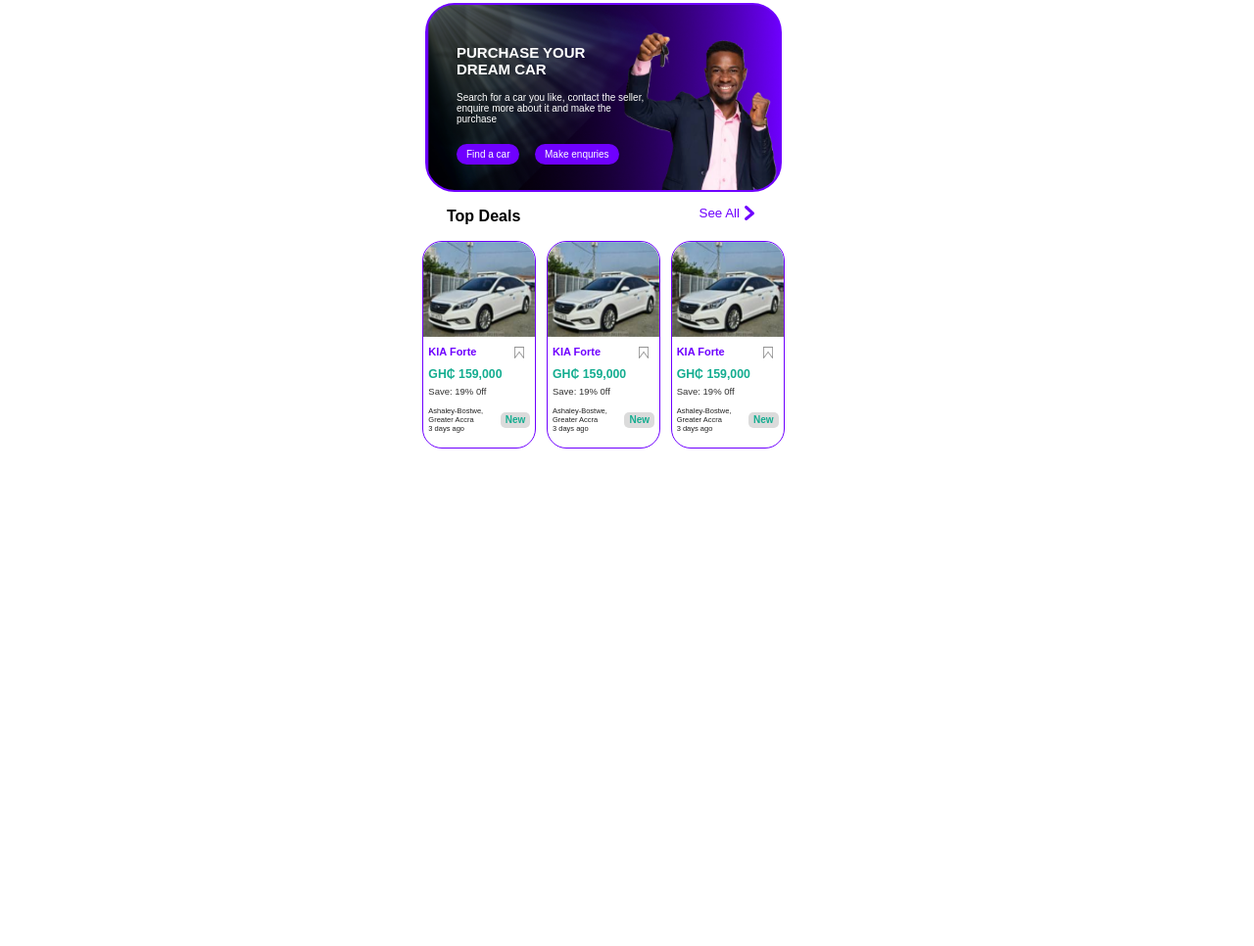
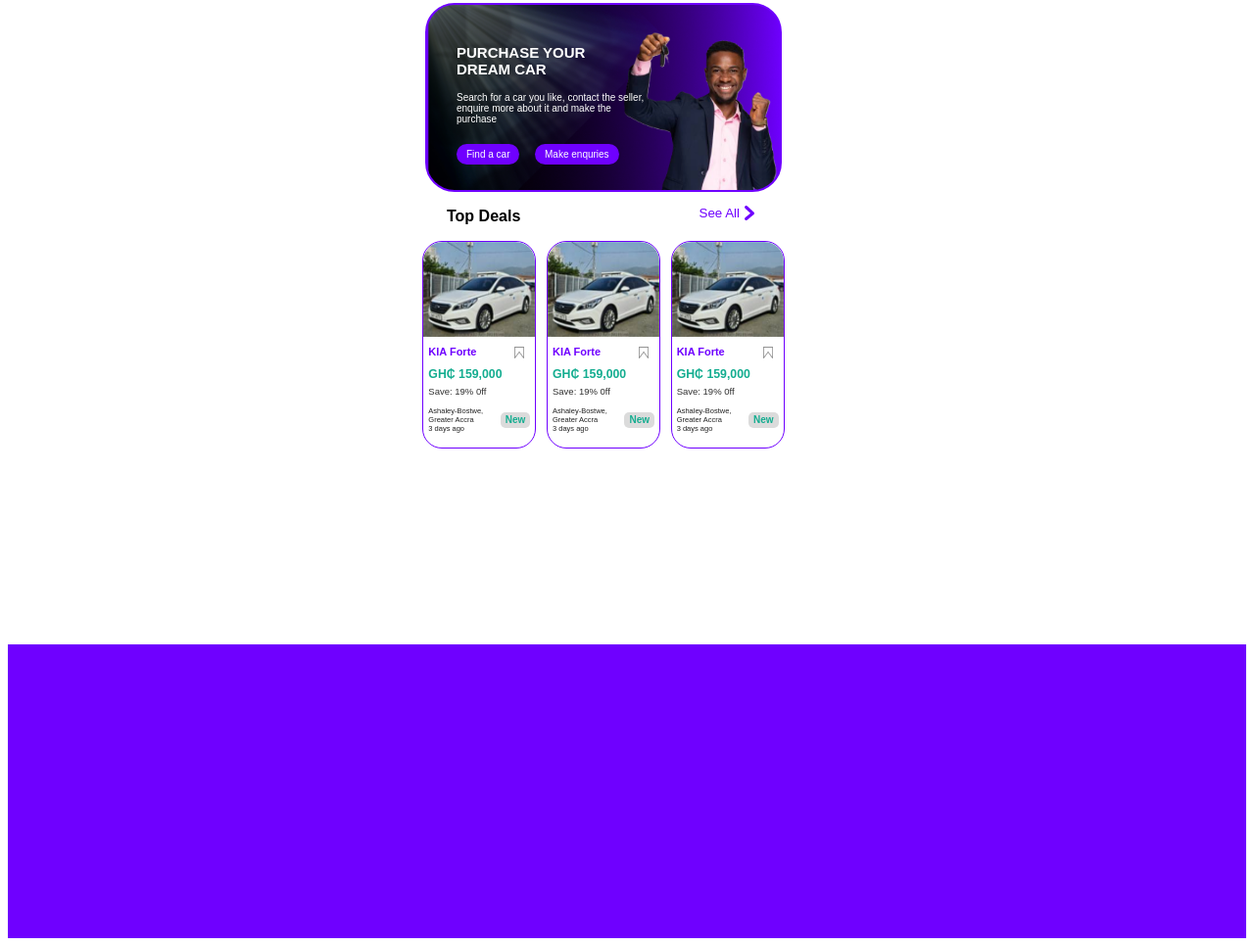
Before and after one commit to edwinbosco2/molex, a plain HTML site: page index.html in a window 1280 px wide. Shown: the part 232-1198 px from the top of the page at 98% size. Before the commit the page ends 800 px from the top, so only its background shows below. Drawn offline with Linux system fonts and the light colour scheme.

Commit message:
add footer

```diff
--- a/index.html
+++ b/index.html
@@ -112,5 +112,6 @@
                 </div>
             </div>
         </div>
+        <footer class="footer"></footer>
     </body>
 </html>
--- a/stylesheets/style.css
+++ b/stylesheets/style.css
@@ -216,3 +216,10 @@ button{
     color: #14AD90;
     padding: 2.5px 5px;
 }
+.footer{
+    width: 100%;
+    height: 300px;
+    background-color: #6F00FF;
+    margin: auto;
+    margin-top: 200px;
+}
```
